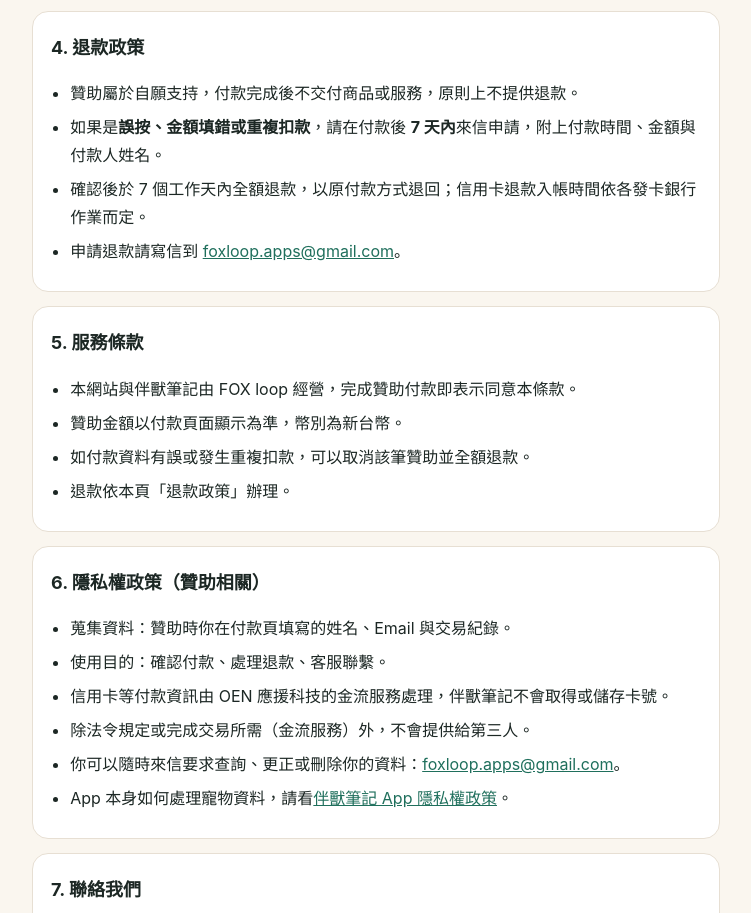
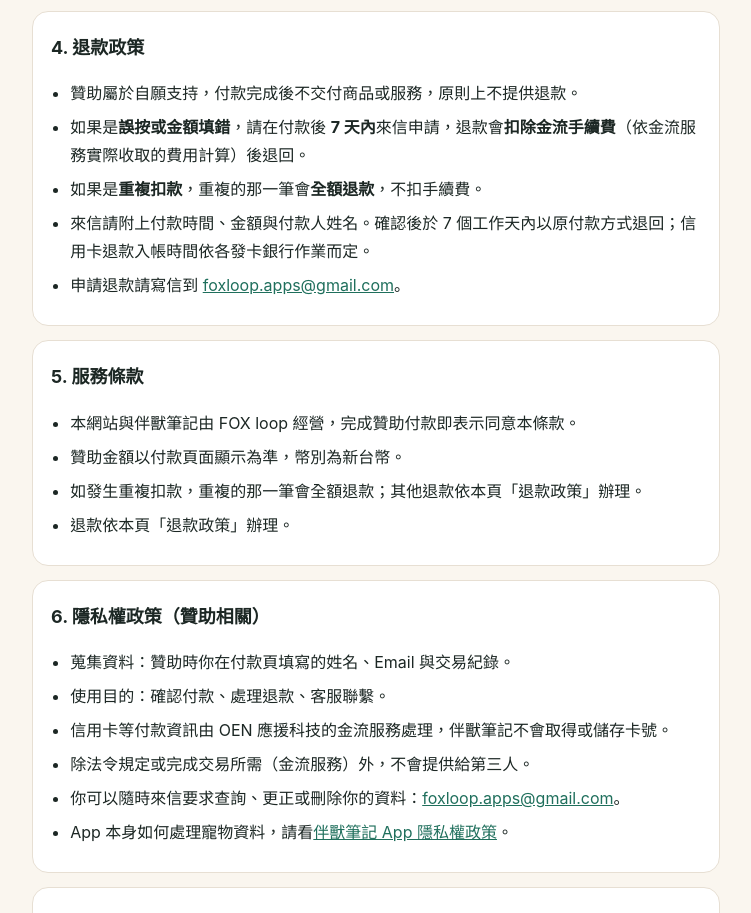
Before and after one commit to FOX-loop/petnote-beta, a plain HTML site: page support.html in a window 1280 px wide. Shown: the part 1210-2123 px from the top of the page, without its empty margins (264-1015 px from the left). Drawn offline with Linux system fonts and the light colour scheme.

Commit message:
Add files via upload

```diff
--- a/support.html
+++ b/support.html
@@ -78,8 +78,9 @@ h2[id]{scroll-margin-top:16px}
 <h2 id="refund">4. 退款政策</h2>
 <ul>
 <li>贊助屬於自願支持，付款完成後不交付商品或服務，原則上不提供退款。</li>
-<li>如果是<b>誤按、金額填錯或重複扣款</b>，請在付款後 <b>7 天內</b>來信申請，附上付款時間、金額與付款人姓名。</li>
-<li>確認後於 7 個工作天內全額退款，以原付款方式退回；信用卡退款入帳時間依各發卡銀行作業而定。</li>
+<li>如果是<b>誤按或金額填錯</b>，請在付款後 <b>7 天內</b>來信申請，退款會<b>扣除金流手續費</b>（依金流服務實際收取的費用計算）後退回。</li>
+<li>如果是<b>重複扣款</b>，重複的那一筆會<b>全額退款</b>，不扣手續費。</li>
+<li>來信請附上付款時間、金額與付款人姓名。確認後於 7 個工作天內以原付款方式退回；信用卡退款入帳時間依各發卡銀行作業而定。</li>
 <li>申請退款請寫信到 <a href="mailto:foxloop.apps@gmail.com">foxloop.apps@gmail.com</a>。</li>
 </ul>
 </section>
@@ -89,7 +90,7 @@ h2[id]{scroll-margin-top:16px}
 <ul>
 <li>本網站與伴獸筆記由 FOX loop 經營，完成贊助付款即表示同意本條款。</li>
 <li>贊助金額以付款頁面顯示為準，幣別為新台幣。</li>
-<li>如付款資料有誤或發生重複扣款，可以取消該筆贊助並全額退款。</li>
+<li>如發生重複扣款，重複的那一筆會全額退款；其他退款依本頁「退款政策」辦理。</li>
 <li>退款依本頁「退款政策」辦理。</li>
 </ul>
 </section>
```
